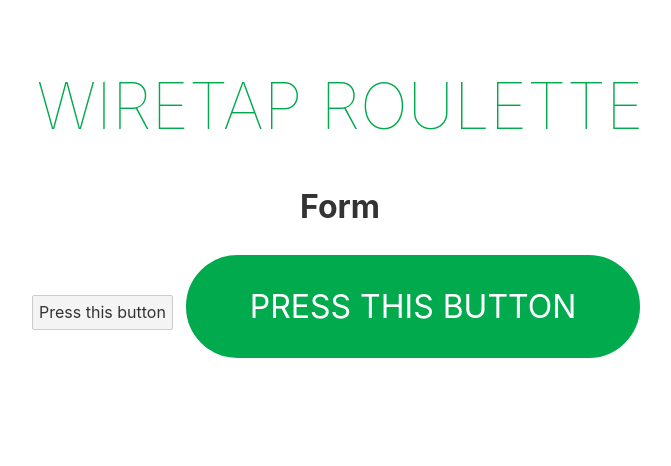
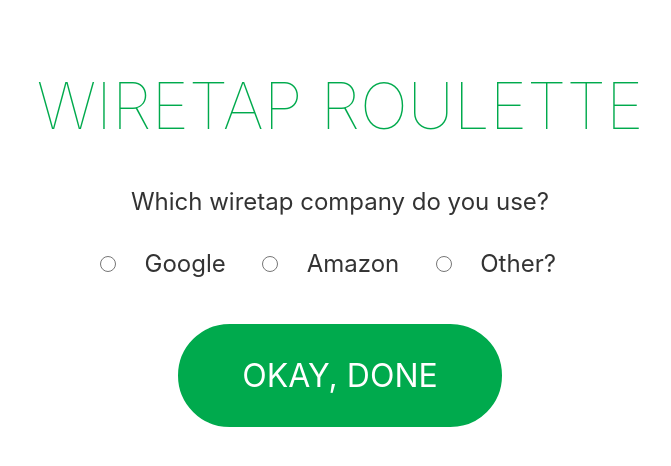
Before and after one commit to sveltejs/template, a Svelte app: page / in a window 1280 px wide. Shown: the top 466 px of the page, without its empty margins (300-971 px from the left). Built offline with nearby package versions, Linux system fonts and the light colour scheme.

Commit message:
Intro form working

```diff
--- a/src/App.svelte
+++ b/src/App.svelte
@@ -1,8 +1,18 @@
 <script>
+  import { radio } from "./store.js";
+
   import Form from "./Form.svelte";
   import Button from "./Button.svelte";
 
-  export let name;
+  let formComplete = false;
+
+  export let appName;
+
+  // I think we can use "event forwarding" to work with events from children to parents - DA 10/16/20
+  function handleClick() {
+    formComplete = !formComplete;
+    console.log($radio.tech);
+  }
 </script>
 
 <style>
@@ -28,11 +38,11 @@
 </style>
 
 <main>
-  <h1>{name}</h1>
+  <h1>{appName}</h1>
 
-  <!-- {#if !formData.done} -->
-  <Form />
-  <!-- {:else} -->
-  <Button />
-  <!-- {/if} -->
+  {#if !formComplete}
+    <Form on:click={handleClick} />
+  {:else}
+    <Button />
+  {/if}
 </main>
--- a/src/Button.svelte
+++ b/src/Button.svelte
@@ -1,16 +1,22 @@
 <script>
+  import { radio } from "./store.js";
+
   let commands = [
     {
       id: "1",
-      text: "Hey Google, do this thing - ",
+      text: "do the thing.",
     },
     {
       id: "2",
-      text: "Hey Google, call your ex-boyfriend's mom's lawyer.",
+      text: "call your ex-boyfriend's mom's lawyer.",
     },
     {
       id: "3",
-      text: "Hey Google, take me to the dark web.",
+      text: "take me to the dark web.",
+    },
+    {
+      id: "4",
+      text: "is your refrigerator running?",
     },
   ];
 
@@ -53,7 +59,7 @@
 </style>
 
 {#if clickedOnce}
-  <h2>{commands[randomCommand].text}</h2>
+  <h2>{$radio.tech}, {commands[randomCommand].text}</h2>
 {/if}
 
 <button on:click={handleClick}> Press this button </button>
--- a/src/Form.svelte
+++ b/src/Form.svelte
@@ -1,7 +1,98 @@
 <script>
+  import { radio } from "./store.js";
 </script>
 
-<h1>Form</h1>
-<!-- <p>{name}</p> -->
+<style>
+  fieldset {
+    border: none;
+  }
 
-<button> Press this button </button>
+  legend {
+    font-size: 1.5em;
+  }
+
+  .radio-wrapper {
+    border: 0.25em solid white;
+    display: inline-block;
+    transition: 0.4s;
+  }
+
+  .radio-wrapper:hover {
+    background-color: white;
+    border: 0.25em solid #00aa4d;
+    border-radius: 5em;
+  }
+
+  input {
+    height: 1em;
+    width: 1em;
+  }
+
+  label {
+    display: inline-block;
+    font-size: 1.5em;
+    padding: 1em;
+  }
+
+  label:hover {
+    cursor: pointer;
+  }
+
+  button {
+    background-color: #00aa4d;
+    border: 0.25em solid white;
+    border-radius: 5em;
+    color: white;
+    padding: 1em 2em;
+    text-align: center;
+    text-decoration: none;
+    display: inline-block;
+    font-size: 2em;
+    text-transform: uppercase;
+    transition-duration: 0.4s;
+  }
+
+  button:hover,
+  button:focus {
+    background-color: white;
+    border: 0.25em solid #00aa4d;
+    color: #00aa4d;
+    cursor: pointer;
+  }
+</style>
+
+<fieldset>
+  <legend>Which wiretap company do you use?</legend>
+  <div class="radio-buttons">
+    <div class="radio-wrapper">
+      <input
+        type="radio"
+        name="company-name"
+        id="google"
+        bind:group={$radio.tech}
+        value={'Hey Google'} />
+      <label for="google">Google</label>
+    </div>
+    <div class="radio-wrapper">
+      <input
+        type="radio"
+        name="company-name"
+        id="amazon"
+        bind:group={$radio.tech}
+        value={'Amazon'} />
+      <label for="amazon">Amazon</label>
+    </div>
+    <div class="radio-wrapper">
+      <input
+        type="radio"
+        name="company-name"
+        id="other"
+        bind:group={$radio.tech}
+        value={'The other one??'} />
+      <label for="other">Other?</label>
+    </div>
+  </div>
+</fieldset>
+
+<!-- Should this be a submit button as part of the form? -->
+<button on:click>Okay, done</button>
--- a/src/main.js
+++ b/src/main.js
@@ -3,7 +3,7 @@
 const app = new App({
 	target: document.body,
 	props: {
-		name: 'Wiretap Roulette',
+		appName: 'Wiretap Roulette',
 	}
 });
 
--- /dev/null
+++ b/src/store.js
@@ -0,0 +1,6 @@
+// store.js
+import { writable } from 'svelte/store';
+
+export const radio = writable({
+    tech: ""
+})
```
